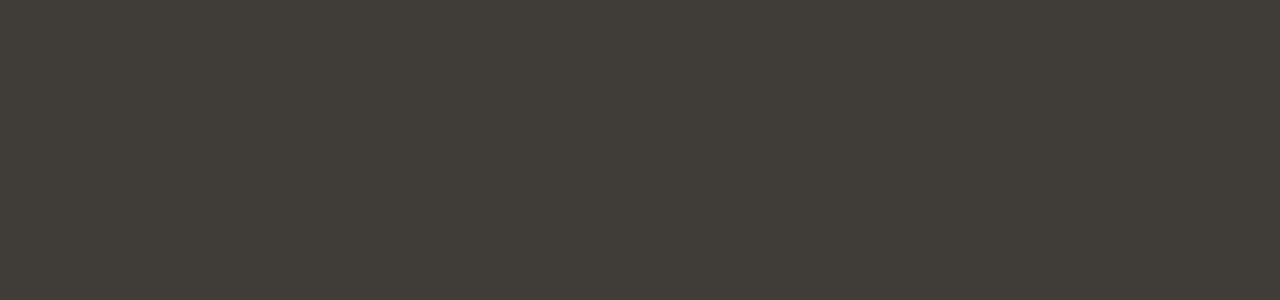
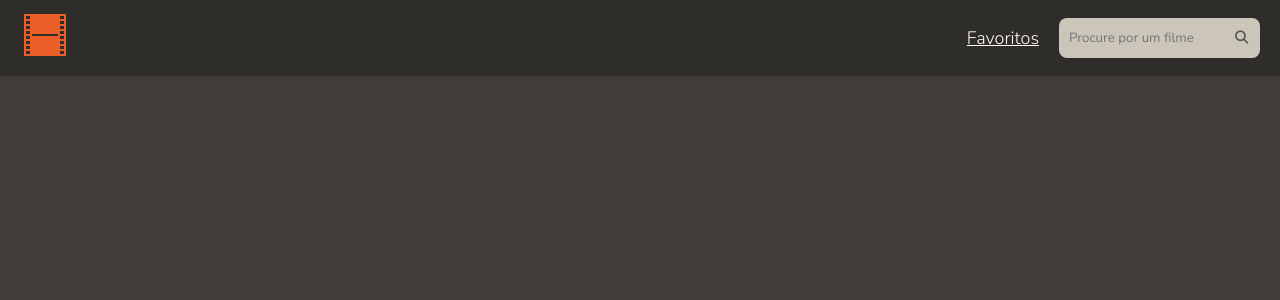
Before and after one commit to gabrielgoldas/findMovie, a React (Vite) app: page /favoritos in a window 1280 px wide. Before the commit this address had no page. Shown: the top 300 px of the page. Built offline with nearby package versions, Linux system fonts and the light colour scheme.

Commit message:
create favorites screen and implements favorite funcionality

```diff
--- a/src/App.tsx
+++ b/src/App.tsx
@@ -2,6 +2,7 @@
 import { BrowserRouter, Route, Routes } from "react-router-dom";
 import Home from "./components/Home/Home";
 import MovieDetails from "./components/MovieDetails/MovieDetails";
+import FavoriteMovie from "./components/FavoriteMovie/FavoriteMovie";
 
 function App() {
   return (
@@ -9,6 +10,7 @@
       <Routes>
         <Route path="/" element={<Home />} />
         <Route path="/filme/:id" element={<MovieDetails />} />
+        <Route path="/favoritos" element={<FavoriteMovie />} />
       </Routes>
     </BrowserRouter>
   );
--- a/src/components/Card/CardMovie.tsx
+++ b/src/components/Card/CardMovie.tsx
@@ -4,12 +4,13 @@
 import NoPoster from "../NoPoster/NoPoster";
 import { useNavigate } from "react-router-dom";
 import { findPoster } from "../../utils/helpers/findPoster";
+import { Favorite } from "../../utils/types/Favorite";
 
-interface CardFilmProps {
-  movies: Movie[];
+interface CardMovieProps {
+  movies: Movie[] | Favorite[];
 }
 
-const CardFilm = (props: CardFilmProps) => {
+const CardMovie = (props: CardMovieProps) => {
   const { movies } = props;
 
   const navigate = useNavigate();
@@ -38,4 +39,4 @@
   );
 };
 
-export default CardFilm;
+export default CardMovie;
--- /dev/null
+++ b/src/components/FavoriteMovie/FavoriteMovie.tsx
@@ -0,0 +1,31 @@
+import React, { useEffect, useState } from "react";
+import styles from "./FavoriteMovie.module.css";
+import Header from "../Header/Header";
+import CardMovie from "../Card/CardMovie";
+import { Favorite } from "../../utils/types/Favorite";
+
+const FavoriteMovie = () => {
+  const [favorites, setFavorites] = useState<Favorite[]>([]);
+
+  const handleGetFavoriteMovies = () => {
+    const raw = localStorage.getItem("favorites");
+    const favorites: Favorite[] = raw ? JSON.parse(raw) : [];
+
+    setFavorites(favorites);
+
+    return console.log(favorites);
+  };
+
+  useEffect(() => {
+    handleGetFavoriteMovies();
+  }, []);
+
+  return (
+    <>
+      <Header />
+      <CardMovie movies={favorites} />
+    </>
+  );
+};
+
+export default FavoriteMovie;
--- a/src/components/Header/Header.module.css
+++ b/src/components/Header/Header.module.css
@@ -18,7 +18,24 @@
 
 .searchContainer {
   position: relative;
-  display: inline-block;
+  display: flex;
+  gap: 20px;
+}
+
+.searchContainer .favoritesBtn {
+  border: none;
+  background-color: transparent;
+  color: #fffcf2;
+  text-decoration: underline;
+  cursor: pointer;
+  font-size: large;
+  font-weight: 300;
+  transition: all 0.3s ease-in-out;
+}
+
+.searchContainer .favoritesBtn:hover {
+  color: #eb5e28;
+  transform: scale(1.05);
 }
 
 input[type="text"] {
--- a/src/components/Header/Header.tsx
+++ b/src/components/Header/Header.tsx
@@ -1,7 +1,10 @@
 import React from "react";
 import styles from "./Header.module.css";
+import { useNavigate } from "react-router-dom";
 
 const Header = () => {
+  const navigate = useNavigate();
+
   return (
     <header className={styles.header}>
       <div className={styles.imgContainer}>
@@ -10,6 +13,12 @@
         </a>
       </div>
       <div className={styles.searchContainer}>
+        <button
+          className={styles.favoritesBtn}
+          onClick={() => navigate("/favoritos")}
+        >
+          Favoritos
+        </button>
         <input type="text" placeholder="Procure por um filme" />
         <button className={styles.searchButton}>
           <i className="fa-solid fa-magnifying-glass"></i>
--- a/src/components/Home/Home.tsx
+++ b/src/components/Home/Home.tsx
@@ -4,7 +4,7 @@
 import { baseUrlApi, tokenAuthorization } from "../../utils/helpers/url";
 import Header from "../Header/Header";
 import Loading from "../Loading/Loading";
-import CardFilm from "../Card/CardMovie";
+import CardMovie from "../Card/CardMovie";
 import Pagination from "../Pagination/Pagination";
 import { Movie } from "../../utils/types/Movie";
 
@@ -54,7 +54,7 @@
         <Loading />
       ) : (
         <div>
-          <CardFilm movies={movies} />
+          <CardMovie movies={movies} />
           <Pagination totalPages={totalPages} onPageChange={onPageChange} />
         </div>
       )}
--- a/src/components/MovieDetails/MovieDetails.tsx
+++ b/src/components/MovieDetails/MovieDetails.tsx
@@ -7,6 +7,7 @@
 import { findPoster } from "../../utils/helpers/findPoster";
 import Loading from "../Loading/Loading";
 import { formatDateBR, formatRuntime } from "../../utils/helpers/formatter";
+import { Favorite } from "../../utils/types/Favorite";
 
 const MovieDetails = () => {
   const { id } = useParams();
@@ -57,10 +58,17 @@
 
   const handleFavorite = () => {
     const raw = localStorage.getItem("favorites");
-    const favorites: string[] = raw ? JSON.parse(raw) : [];
+    const favorites: Favorite[] = raw ? JSON.parse(raw) : [];
+    const favoriteAlreadyExists = favorites.some((fav) => fav.id === movie.id);
 
-    if (id && !favorites.includes(id)) {
-      favorites.push(id);
+    if (movie.id && !favoriteAlreadyExists) {
+      const favorite: Favorite = {
+        id: movie.id,
+        poster_path: movie.poster_path,
+        original_title: movie.original_title,
+        title: movie.title,
+      };
+      favorites.push(favorite);
       localStorage.setItem("favorites", JSON.stringify(favorites));
       alert("Filme favoritado com sucesso!");
     } else {
@@ -81,7 +89,7 @@
           />
           <button
             className={`${styles.backBtn} btnDefault`}
-            onClick={() => navigate("/")}
+            onClick={() => navigate(-1)}
           >
             <i className="fa-solid fa-arrow-left"></i>
           </button>
--- /dev/null
+++ b/src/utils/types/Favorite.ts
@@ -0,0 +1,6 @@
+export type Favorite = {
+  id: number;
+  poster_path: string;
+  original_title: string;
+  title: string;
+};
```
Also changed, not shown: src/components/FavoriteMovie/FavoriteMovie.module.css (added).
